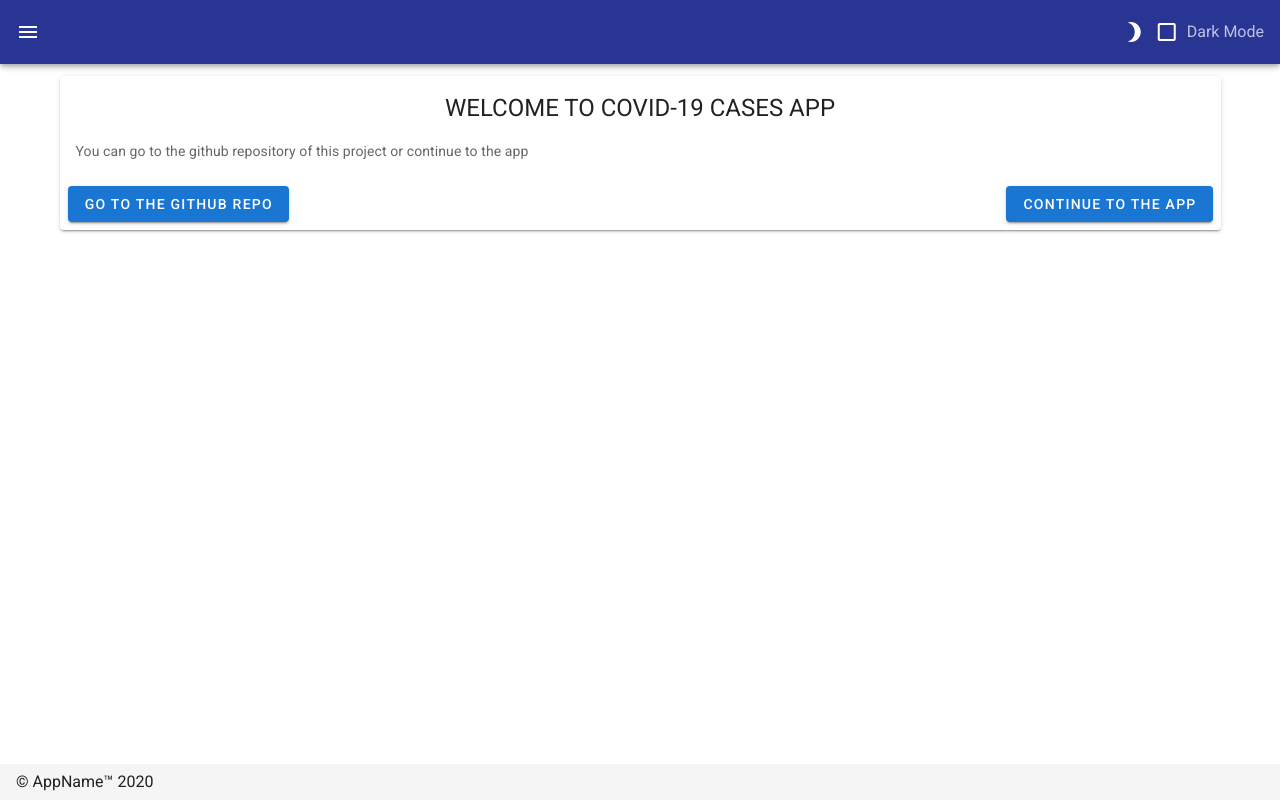
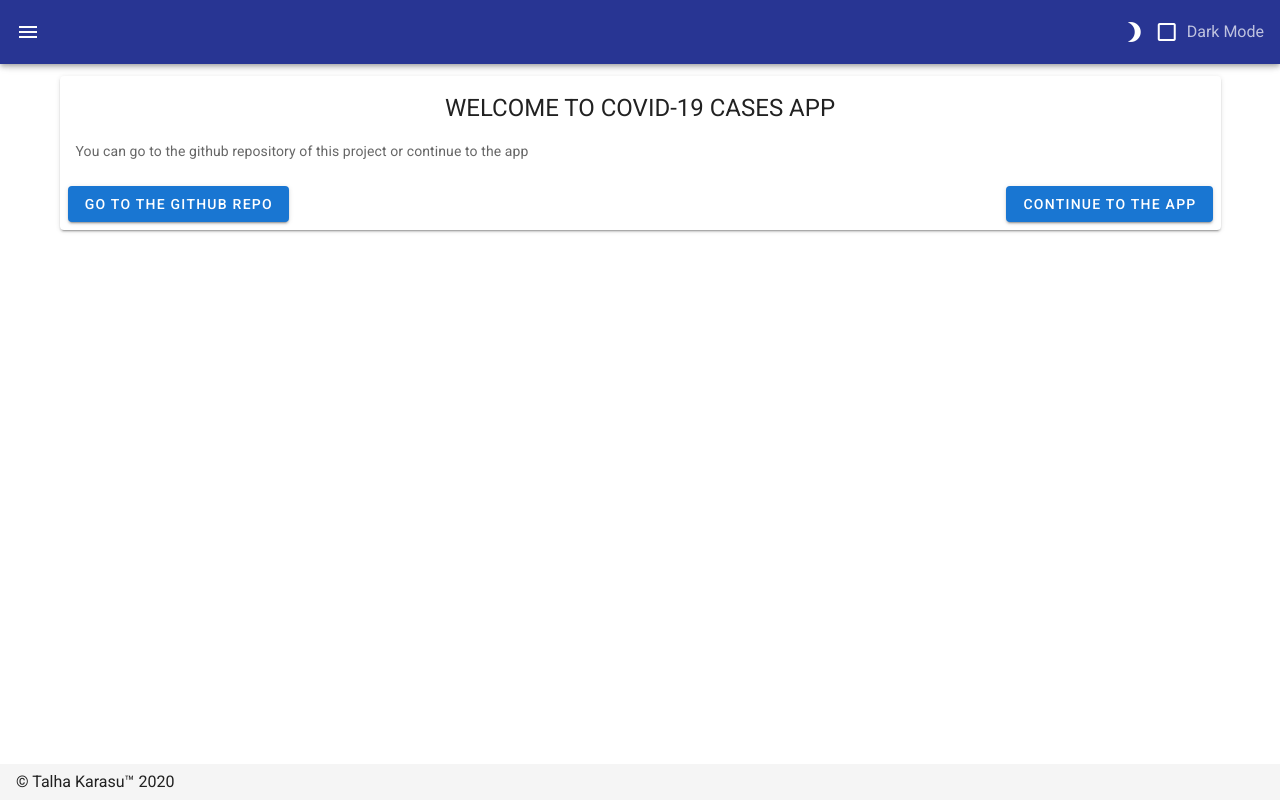
Before and after one commit to talhabw/covid-19, a Nuxt app: page / in a window 1280 px wide. Built offline with nearby package versions, Linux system fonts and the light colour scheme.

Commit message:
appname placholder changed with author name

```diff
--- a/layouts/default.vue
+++ b/layouts/default.vue
@@ -7,7 +7,7 @@
     </v-content>
     <!-- ------------------------- -->
     <v-footer fixed app>
-      <span>&copy; AppName&trade; {{ new Date().getFullYear() }}</span>
+      <span>&copy; Talha Karasu&trade; {{ new Date().getFullYear() }}</span>
     </v-footer>
   </v-app>
 </template>
```
